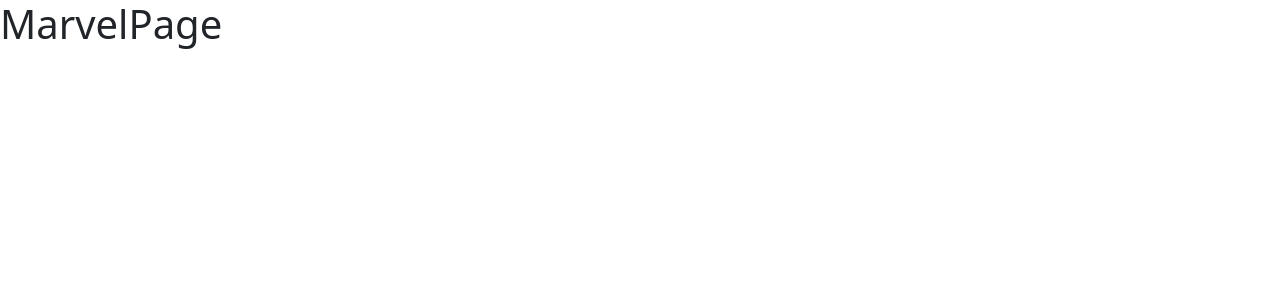
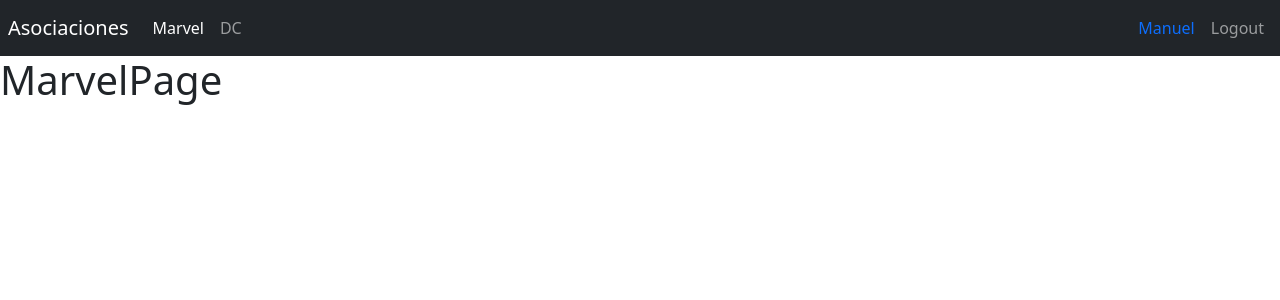
Before and after one commit to manuelherreram/heroes-spa, a React (Vite) app: page /marvel in a window 1280 px wide. Shown: the top 300 px of the page. Built offline with nearby package versions, Linux system fonts and the light colour scheme.

Commit message:
Rutas agregadas

```diff
--- /dev/null
+++ b/src/auth/index.js
@@ -0,0 +1 @@
+export * from "./pages";
--- /dev/null
+++ b/src/auth/pages/index.js
@@ -0,0 +1 @@
+export * from "./LoginPage";
--- /dev/null
+++ b/src/heroes/index.js
@@ -0,0 +1 @@
+export * from "./pages";
--- /dev/null
+++ b/src/heroes/pages/index.js
@@ -0,0 +1,2 @@
+export * from "./DcPage";
+export * from "./MarvelPage";
--- a/src/router/AppRouter.jsx
+++ b/src/router/AppRouter.jsx
@@ -1,11 +1,12 @@
 import { Navigate, Route, Routes } from "react-router-dom";
-import { MarvelPage } from "../heroes/pages/MarvelPage";
-import { DcPage } from "../heroes/pages/DcPage";
-import { LoginPage } from "../auth/pages/LoginPage";
+import { Navbar } from "../ui";
+import { DcPage, MarvelPage } from "../heroes";
+import { LoginPage } from "../auth";
 
 export const AppRouter = () => {
   return (
     <>
+      <Navbar />
       <Routes>
         <Route path="marvel" element={<MarvelPage />} />
         <Route path="dc" element={<DcPage />} />
--- /dev/null
+++ b/src/ui/components/Navbar.jsx
@@ -0,0 +1,40 @@
+import { Link, NavLink } from "react-router-dom";
+
+export const Navbar = () => {
+  return (
+    <nav className="navbar navbar-expand-sm navbar-dark bg-dark p-2">
+      <Link className="navbar-brand" to="/">
+        Asociaciones
+      </Link>
+
+      <div className="navbar-collapse">
+        <div className="navbar-nav">
+          <NavLink
+            className={({ isActive }) =>
+              `nav-item nav-link ${isActive ? "active" : ""}`
+            }
+            to="/marvel"
+          >
+            Marvel
+          </NavLink>
+
+          <NavLink
+            className={({ isActive }) =>
+              `nav-item nav-link ${isActive ? "active" : ""}`
+            }
+            to="/dc"
+          >
+            DC
+          </NavLink>
+        </div>
+      </div>
+
+      <div className="navbar-collapse collapse w-100 order-3 dual-collapse2 d-flex justify-content-end">
+        <ul className="navbar-nav ml-auto">
+          <span className="nav-item nav-link text-primary">Manuel</span>
+          <button className="nav-item nav-link btn">Logout</button>
+        </ul>
+      </div>
+    </nav>
+  );
+};
--- /dev/null
+++ b/src/ui/components/index.js
@@ -0,0 +1 @@
+export * from "./Navbar";
--- /dev/null
+++ b/src/ui/index.js
@@ -0,0 +1 @@
+export * from "./components";
```
